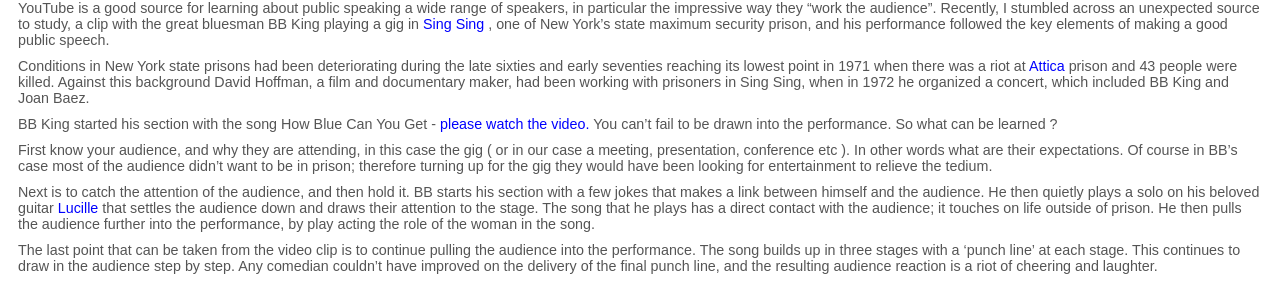
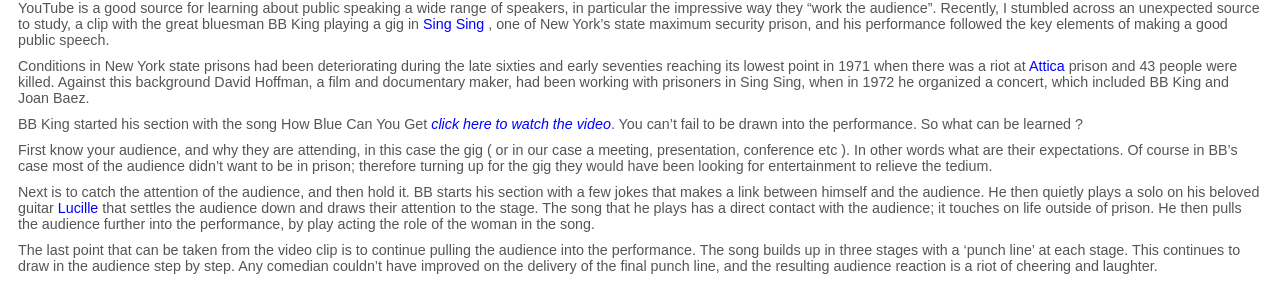
Before and after one commit to dtinblack/dtinblack.github.io, a Jekyll site: the page built from _posts/2015-05-08-archived.html, in a window 1280 px wide. Shown: the part 194-478 px from the top of the page. Built offline with Jekyll 4.4.1, drawn with Linux system fonts in a browser that asks for light colours.

Commit message:
new post 12 August 2016

```diff
--- a/_posts/2015-05-08-archived.html
+++ b/_posts/2015-05-08-archived.html
@@ -29,9 +29,9 @@
 </p>
 
 <p>
-BB King started his section with the song How Blue Can You Get -
-<a href="https://www.youtube.com/watch?v=LWLAAzOBoBI" target="_blank">please watch the video.</a>
-You can’t fail to be drawn into the performance. So what can be learned ?
+BB King started his section with the song How Blue Can You Get
+<a href="https://www.youtube.com/watch?v=LWLAAzOBoBI" target="_blank"><i>click here to watch the
+video</i></a>. You can’t fail to be drawn into the performance. So what can be learned ?
 </p>
 
 <p>
--- a/assets/css/layout.css
+++ b/assets/css/layout.css
@@ -254,6 +254,37 @@
     height: 100%;
 }
 
+/* embedded images */
+
+.imagewrapper {
+    float: none;
+    clear: both;
+    width: 100%;
+    position: relative;
+    padding-bottom: 56.25%;
+    padding-top: 25px;
+    height: 0;
+    border-style: solid;
+}
+.imagewrapper iframe {
+    position: absolute;
+    top: 0;
+    left: 0;
+    width: 100%;
+    height: 100%;
+}
+
+img {
+
+/*  max-width: 100% */
+/*  height: auto; */
+    width: 100%;
+    height: 100%;
+    max-height: 300px;
+    max-width: 300px;
+
+
+}
 
 /* Poems */
 
```
Also changed, not shown: _posts/2016-08-12-current.html (added, +105 -0 lines), README.md, _posts/2016-07-29-archived.html (renamed from _posts/2016-07-29-current.html).
